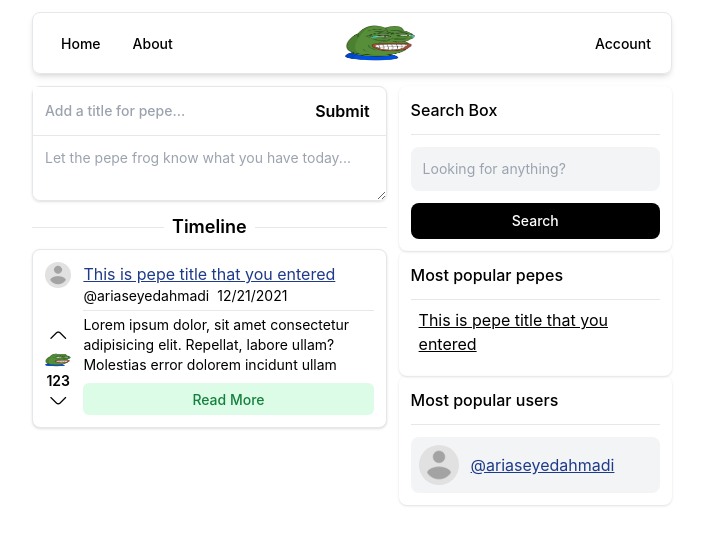
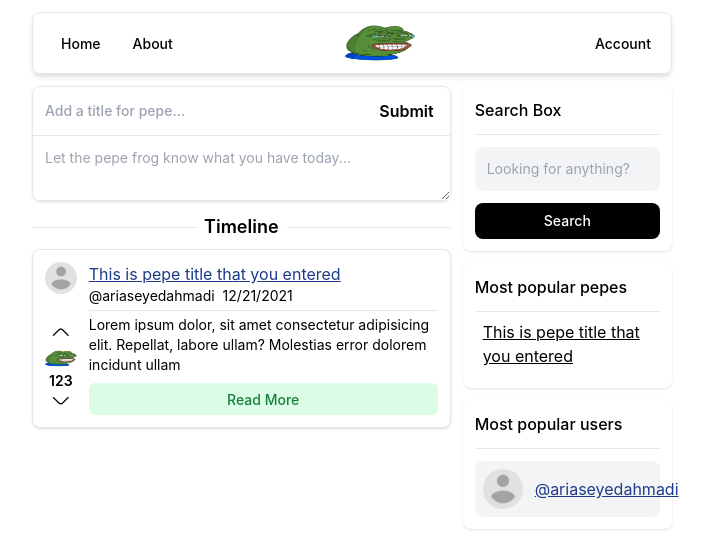
Before and after one commit to ariadev/PepeHub, a Vue app in the folder frontend/: page / in a window 1280 px wide. Shown: the top 548 px of the page, without its empty margins (288-997 px from the left). Built offline with nearby package versions, Linux system fonts and the light colour scheme.

Commit message:
fixing style issues

```diff
--- a/frontend/src/components/AddNewPepe.vue
+++ b/frontend/src/components/AddNewPepe.vue
@@ -3,7 +3,11 @@
 <template>
 	<div class="border shadow rounded-lg flex flex-col">
 		<div class="flex border-b">
-			<input class="w-10/12 p-3 text-sm font-medium" type="text" placeholder="Add a title for pepe..." />
+			<input
+				class="w-10/12 rounded-lg p-3 text-sm font-medium"
+				type="text"
+				placeholder="Add a title for pepe..."
+			/>
 			<button class="2/12 py-3 px-4 font-semibold rounded-tr-lg">Submit</button>
 		</div>
 		<textarea
--- a/frontend/src/views/HomeView.vue
+++ b/frontend/src/views/HomeView.vue
@@ -41,7 +41,7 @@
 		@apply space-y-3 lg:w-4/6;
 	}
 
-	.container-siderbar {
-		@apply lg:w-2/6 space-y-3 hidden lg:inline-block;
+	.container-sidebar {
+		@apply lg:w-2/6 lg:space-y-3 hidden lg:inline-block;
 	}
 </style>
```
